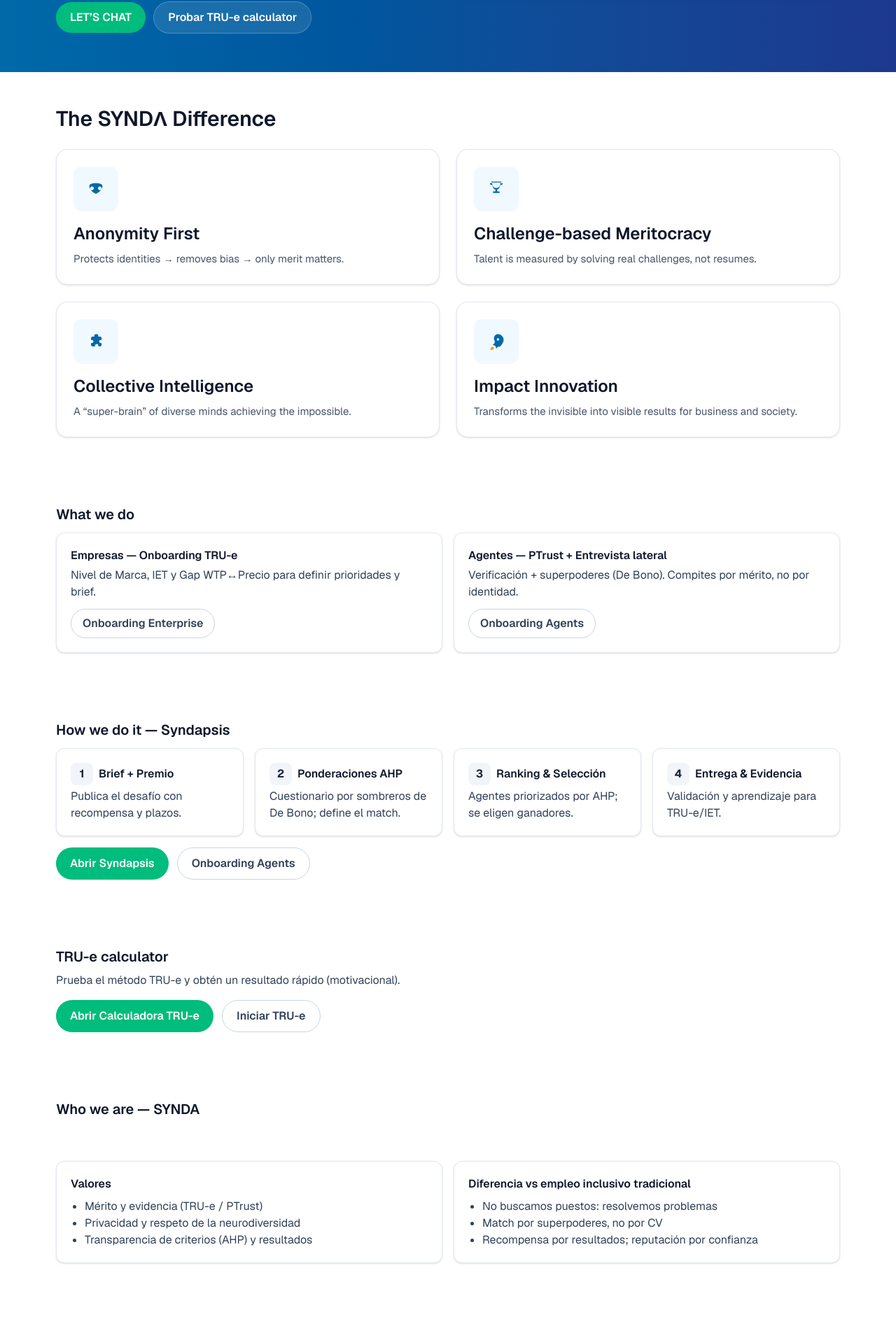
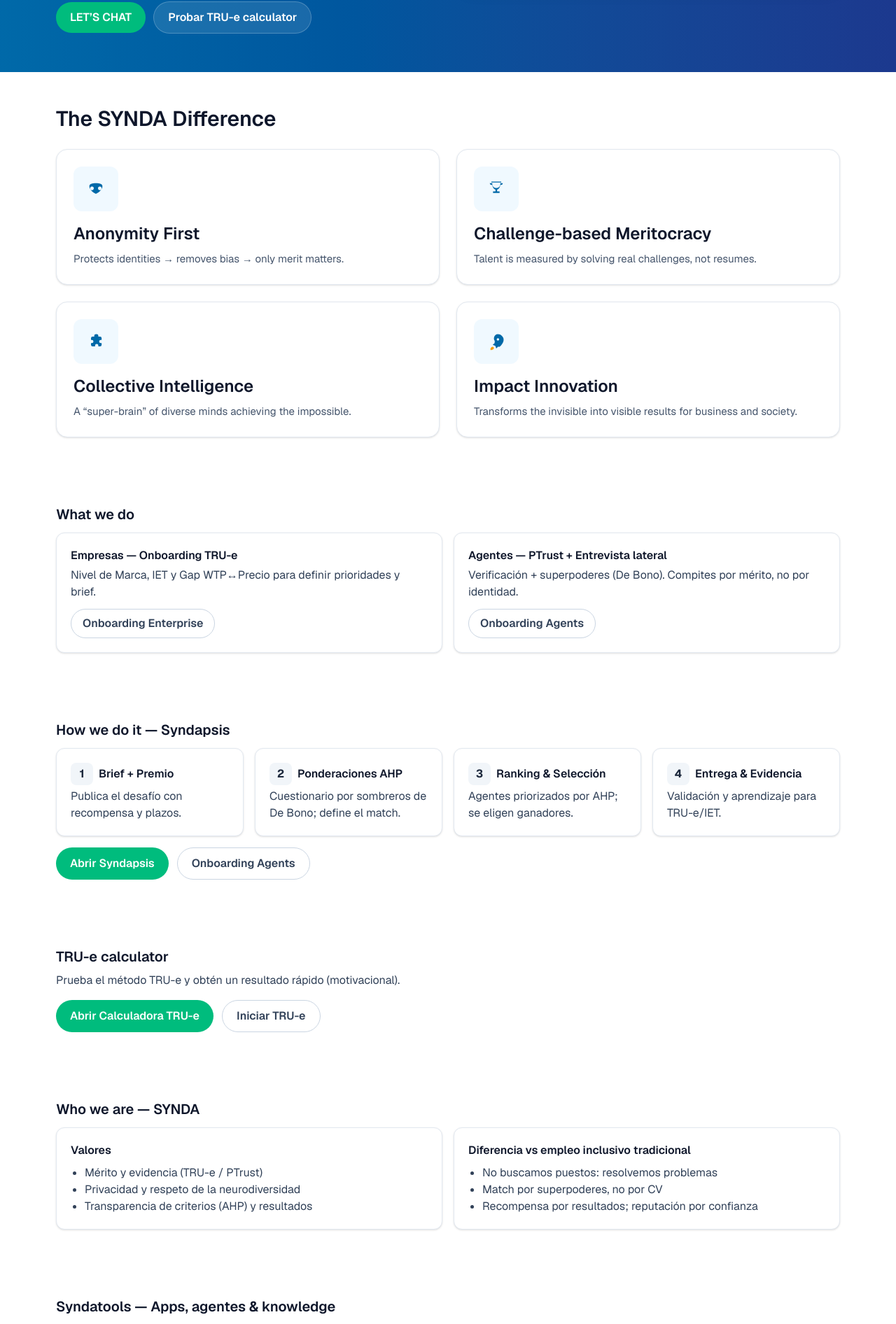
Before and after one commit to christopherrichardson25-SYNDA/syndaverse-dashboard, a Next.js app: page / in a window 1280 px wide. Shown: the part 402-2294 px from the top of the page at 70% size. Built offline with nearby package versions, Linux system fonts and the light colour scheme.

Commit message:
Update page.tsx

```diff
--- a/app/page.tsx
+++ b/app/page.tsx
@@ -1,6 +1,6 @@
 // app/page.tsx
 import Image from "next/image";
-import NavWhite from "@/components/NavWhite";
+import NavWhite from "@/components/NavWhite"; // si no tienes alias "@", usa: "../components/NavWhite"
 
 const GH = "https://github.com/christopherrichardson25-SYNDA";
 const REPOS = {
@@ -34,8 +34,8 @@ export default function Home() {
                 Hacemos visible lo invisible
               </h1>
               <p className="mt-3 text-white/90 md:text-lg">
-                Agentes neurodivergentes + empresas, resolviendo problemas
-                complejos para elevar la <b>confianza</b> en tu industria (TRU-e).
+                Agentes neurodivergentes + empresas, resolviendo problemas complejos
+                para elevar la <b>confianza</b> en tu industria (TRU-e).
               </p>
               <div className="mt-6 flex flex-wrap gap-3">
                 <a
@@ -83,11 +83,11 @@ export default function Home() {
         </div>
       </section>
 
-      {/* ───────────────────────── The SYNDA Difference (nuevo con iconos) */}
+      {/* ───────── The SYNDA Difference (nuevo) */}
       <section id="difference" className="bg-white">
         <div className="container mx-auto max-w-6xl px-4 py-12">
           <h2 className="mb-6 text-center text-3xl font-semibold leading-tight text-slate-900 md:text-left">
-            The SYNDΛ Difference
+            The SYNDA Difference
           </h2>
 
           <div className="grid gap-6 md:grid-cols-2">
@@ -195,8 +195,6 @@ export default function Home() {
       <section id="who" className="bg-white">
         <div className="container mx-auto max-w-6xl px-4 py-12">
           <h2 className="mb-3 text-xl font-semibold text-slate-900">Who we are — SYNDA</h2>
-        </div>
-        <div className="container mx-auto max-w-6xl px-4 pb-12">
           <div className="grid gap-4 md:grid-cols-2">
             <ListCard
               title="Valores"
@@ -224,7 +222,7 @@ export default function Home() {
           <h2 className="mb-2 text-xl font-semibold text-slate-900">
             Syndatools — Apps, agentes & knowledge
           </h2>
-          <p className="text-slate-700">Marketplace para potenciar empresas y agentes. Incluye Syndabooks.</p>
+        <p className="text-slate-700">Marketplace para potenciar empresas y agentes. Incluye Syndabooks.</p>
           <div className="mt-4">
             <a
               className="inline-flex items-center rounded-full bg-emerald-500 px-5 py-2.5 font-semibold text-white hover:bg-emerald-600"
@@ -238,7 +236,7 @@ export default function Home() {
         </div>
       </section>
 
-      {/* Privacy + chat */}
+      {/* Privacy */}
       <section id="privacy" className="bg-white">
         <div className="container mx-auto max-w-6xl px-4 py-12">
           <h2 className="mb-2 text-xl font-semibold text-slate-900">Privacy Policy</h2>
@@ -267,12 +265,34 @@ function DiffCard({ icon, title, text }: { icon: React.ReactNode; title: string;
   );
 }
 
-function Tile({ title, desc }: { title: string; desc: string }) {
+/* Íconos (SVG inline) */
+function MaskIcon() {
   return (
-    <div className="rounded-xl border border-slate-200 bg-white p-5 shadow-sm">
-      <h3 className="font-semibold text-slate-900">{title}</h3>
-      <p className="mt-1 text-slate-700">{desc}</p>
-    </div>
+    <svg width="28" height="28" viewBox="0 0 24 24" fill="currentColor" aria-hidden>
+      <path d="M12 5c4.5 0 8 1.2 8 3.5 0 3.9-3.6 7.3-8 9.5-4.4-2.2-8-5.6-8-9.5C4 6.2 7.5 5 12 5Zm-4.8 4a2.2 2.2 0 1 0 0 4.4A2.2 2.2 0 0 0 7.2 9Zm9.6 0a2.2 2.2 0 1 0 0 4.4 2.2 2.2 0 0 0 0-4.4Z"/>
+    </svg>
+  );
+}
+function TrophyIcon() {
+  return (
+    <svg width="28" height="28" viewBox="0 0 24 24" fill="currentColor" aria-hidden>
+      <path d="M6 3h12v2h2a2 2 0 0 1-2 2h-1.1A6.9 6.9 0 0 1 13 12.9V15h3v2H8v-2h3v-2.1A6.9 6.9 0 0 1 7.1 7H6A2 2 0 0 1 4 5h2V3Zm12 2V4H6v1h1.1a5 5 0 1 0 9.8 0H18Z"/>
+    </svg>
+  );
+}
+function PuzzleIcon() {
+  return (
+    <svg width="28" height="28" viewBox="0 0 24 24" fill="currentColor" aria-hidden>
+      <path d="M13 3a2 2 0 0 1 2 2v1h2a2 2 0 0 1 2 2v2h-1a2 2 0 1 0 0 4h1v2a2 2 0 0 1-2 2h-2v-1a2 2 0 1 0-4 0v1H8a2 2 0 0 1-2-2v-2h1a2 2 0 1 0 0-4H6V8a2 2 0 0 1 2-2h2V5a2 2 0 0 1 2-2Z"/>
+    </svg>
+  );
+}
+function RocketIcon() {
+  return (
+    <svg width="28" height="28" viewBox="0 0 24 24" fill="currentColor" aria-hidden>
+      <path d="M14 3a7 7 0 0 1 7 7c0 3-2.3 5.9-4.6 8.2a1 1 0 0 1-.7.3H14l-2 2-1.2-3.2L7.6 16 10 14v-1.7a1 1 0 0 1 .3-.7C8 9.3 9 3 14 3Zm-1.5 6.5a1.5 1.5 0 1 0 3 0 1.5 1.5 0 0 0-3 0Z"/>
+      <path d="M6 19c.7-.7 1.8-1 2.6-.2.8.8.5 1.9-.2 2.6-1 .9-2.9 1.3-3.4.8-.5-.5-.1-2.4.9-3.2Z" fill="#F59E0B"/>
+    </svg>
   );
 }
 
@@ -327,34 +347,3 @@ function ListCard({ title, items }: { title: string; items: string[] }) {
     </div>
   );
 }
-
-/* ====== Íconos (SVG inline) ====== */
-function MaskIcon() {
-  return (
-    <svg width="28" height="28" viewBox="0 0 24 24" fill="currentColor" aria-hidden>
-      <path d="M12 5c4.5 0 8 1.2 8 3.5 0 3.9-3.6 7.3-8 9.5-4.4-2.2-8-5.6-8-9.5C4 6.2 7.5 5 12 5Zm-4.8 4a2.2 2.2 0 1 0 0 4.4A2.2 2.2 0 0 0 7.2 9Zm9.6 0a2.2 2.2 0 1 0 0 4.4 2.2 2.2 0 0 0 0-4.4Z"/>
-    </svg>
-  );
-}
-function TrophyIcon() {
-  return (
-    <svg width="28" height="28" viewBox="0 0 24 24" fill="currentColor" aria-hidden>
-      <path d="M6 3h12v2h2a2 2 0 0 1-2 2h-1.1A6.9 6.9 0 0 1 13 12.9V15h3v2H8v-2h3v-2.1A6.9 6.9 0 0 1 7.1 7H6A2 2 0 0 1 4 5h2V3Zm12 2V4H6v1h1.1a5 5 0 1 0 9.8 0H18Z"/>
-    </svg>
-  );
-}
-function PuzzleIcon() {
-  return (
-    <svg width="28" height="28" viewBox="0 0 24 24" fill="currentColor" aria-hidden>
-      <path d="M13 3a2 2 0 0 1 2 2v1h2a2 2 0 0 1 2 2v2h-1a2 2 0 1 0 0 4h1v2a2 2 0 0 1-2 2h-2v-1a2 2 0 1 0-4 0v1H8a2 2 0 0 1-2-2v-2h1a2 2 0 1 0 0-4H6V8a2 2 0 0 1 2-2h2V5a2 2 0 0 1 2-2Z"/>
-    </svg>
-  );
-}
-function RocketIcon() {
-  return (
-    <svg width="28" height="28" viewBox="0 0 24 24" fill="currentColor" aria-hidden>
-      <path d="M14 3a7 7 0 0 1 7 7c0 3-2.3 5.9-4.6 8.2a1 1 0 0 1-.7.3H14l-2 2-1.2-3.2L7.6 16 10 14v-1.7a1 1 0 0 1 .3-.7C8 9.3 9 3 14 3Zm-1.5 6.5a1.5 1.5 0 1 0 3 0 1.5 1.5 0 0 0-3 0Z"/>
-      <path d="M6 19c.7-.7 1.8-1 2.6-.2.8.8.5 1.9-.2 2.6-1 .9-2.9 1.3-3.4.8-.5-.5-.1-2.4.9-3.2Z" fill="#F59E0B"/>
-    </svg>
-  );
-}
```
